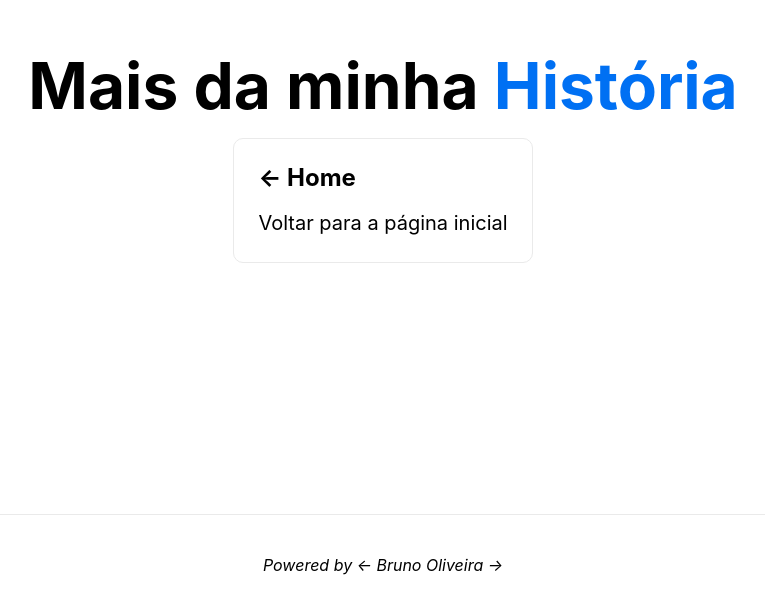
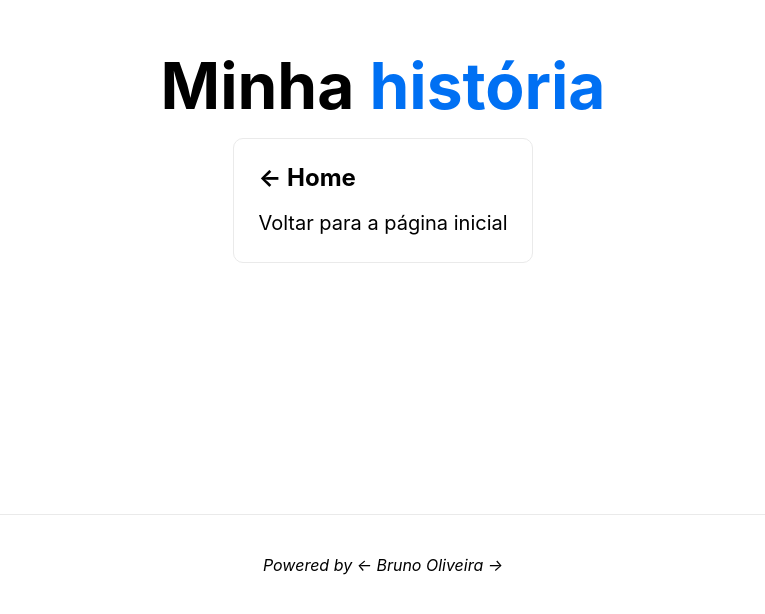
Before and after one commit to bholiveiraweb/next-test, a Next.js app: page /about in a window 1280 px wide. Shown: the part 186-800 px from the top of the page, without its empty margins (257-1022 px from the left). Built offline with nearby package versions, Linux system fonts and the light colour scheme.

Commit message:
Updating titles

```diff
--- a/pages/about.js
+++ b/pages/about.js
@@ -7,14 +7,14 @@ function About() {
   return (
     <div className="container">
       <Head>
-        <title>Bruno Oliveira - Sobre</title>
+        <title>Bruno Oliveira - Minha História</title>
         <link rel="icon" href="/favicon.ico" />
       </Head>
 
       <Layout>
         <main>
           <h1 className="title">
-            Mais da minha <a>História</a>
+            Minha <a>história</a>
           </h1>
 
           <div className="card">
```
